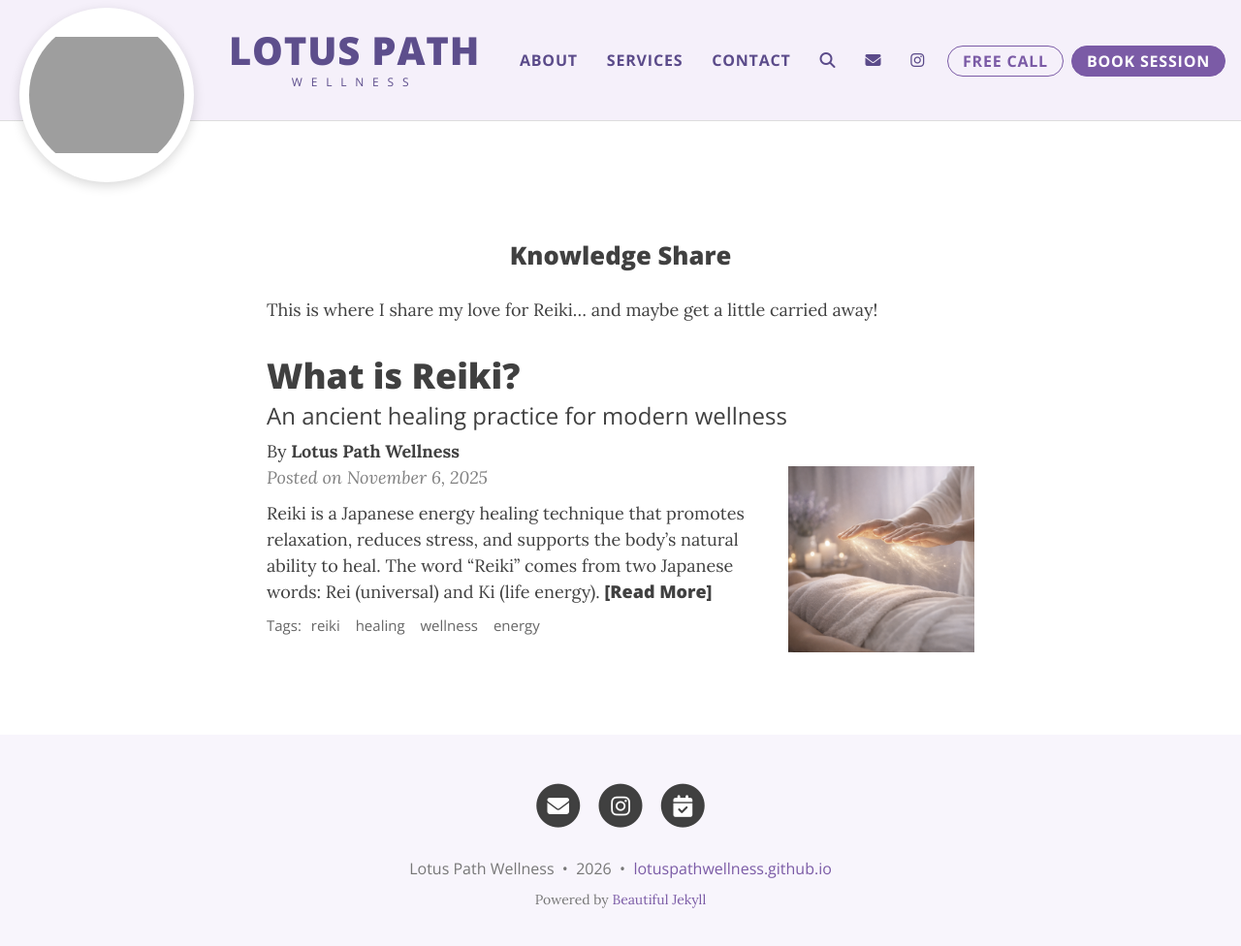
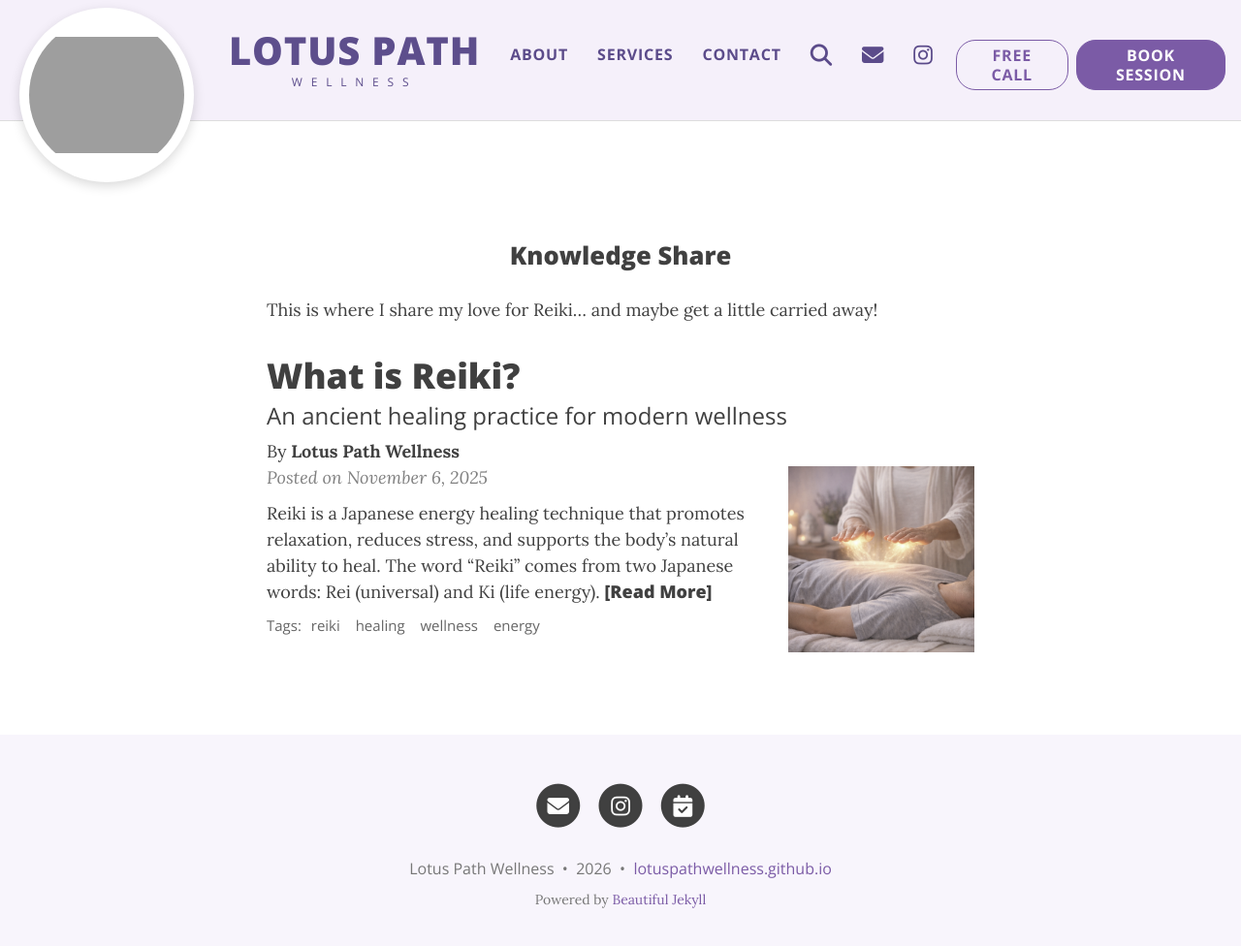
Before and after one commit to lotuspathwellness/lotuspathwellness.github.io, a Jekyll site: the page built from index.html, in a window 1280 px wide and 989 px high. Shown: the top 976 px of the window at 97% size. Built offline with Jekyll 4.4.1, drawn with Linux system fonts in a browser that asks for light colours; the list of posts is cut into pages by our own code; comment, search, counter and statistics services are not loaded; grey boxes are pictures that could not be loaded.

Commit message:
Make navbar icons (search, instagram, email) bigger

```diff
--- a/assets/css/custom.css
+++ b/assets/css/custom.css
@@ -173,3 +173,8 @@ body {
 .intro-header .post-heading h1 {
   font-size: 1.6rem;
 }
+
+.navbar-custom .navbar-nav .nav-link .fa,
+.navbar-custom .navbar-nav .nav-link .fab {
+  font-size: 1.4rem;
+}
```
Also changed, not shown: _posts/2025-11-06-what-is-reiki.md (+1 -1 lines), assets/img/reiki-hands.png.
